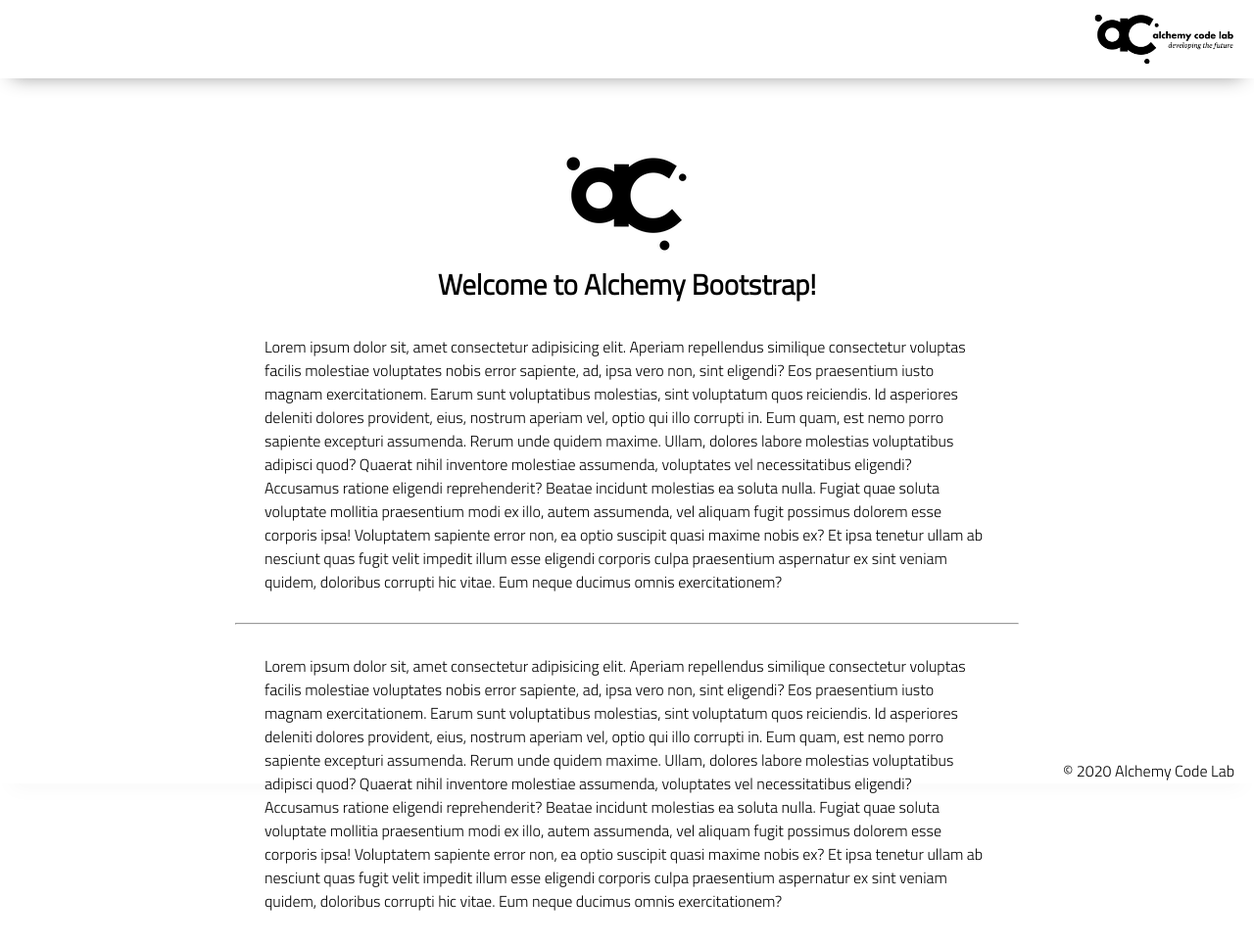
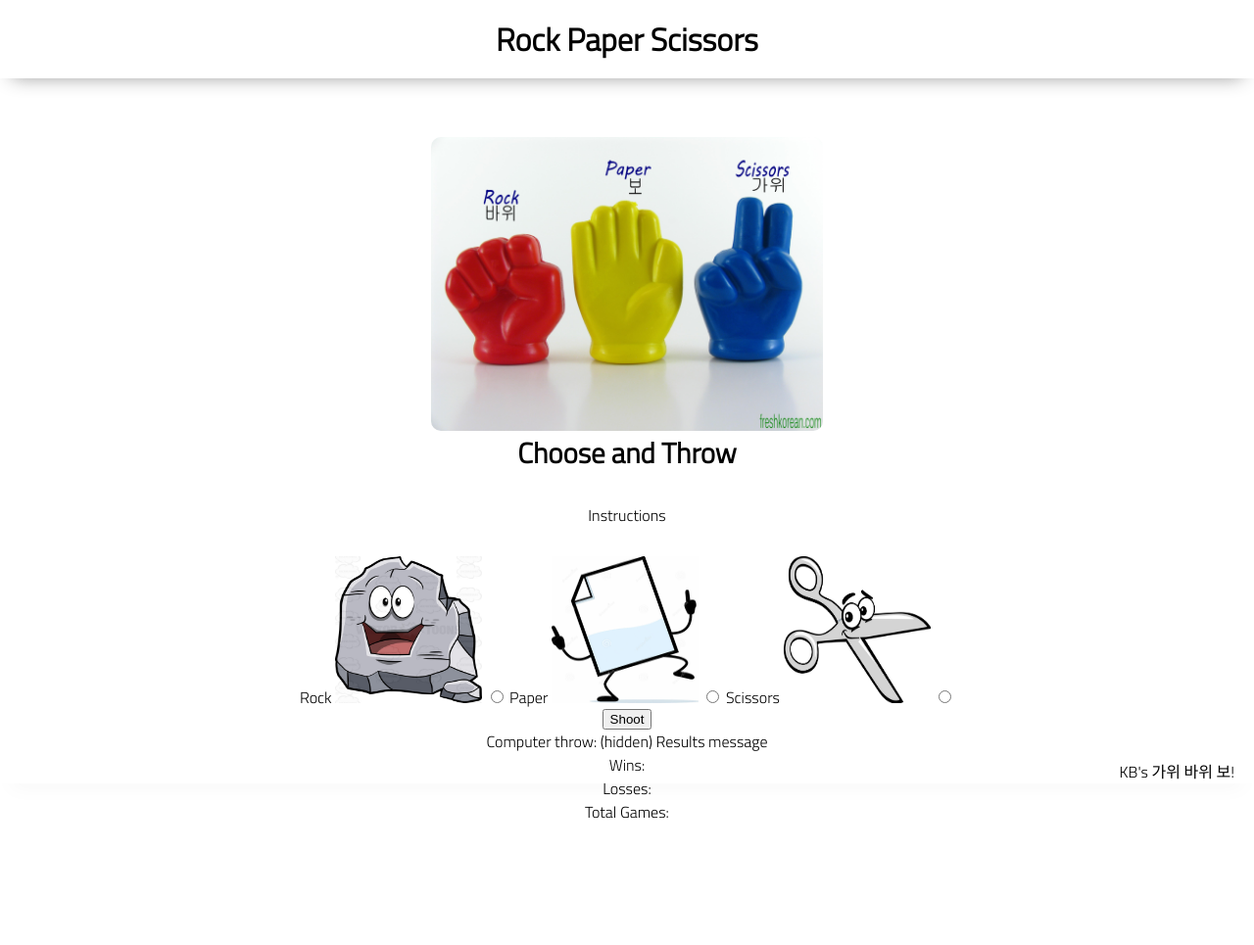
Before and after one commit to katrinkajb/lab-03-rock-paper-scissors, a plain HTML site: page index.html in a window 1280 px wide. Shown: the whole page at 98% size. After the commit the page ends 901 px from the top, so only its background shows below. Drawn offline with Linux system fonts and the light colour scheme.

Commit message:
initial html and css setup as well as beginning JS setup

```diff
--- a/app.js
+++ b/app.js
@@ -1,5 +1,19 @@
 // import functions and grab DOM elements
 
+const shootButton = document.getElementById('shoot-button');
+const computerThrow = document.getElementById('computer-throw');
+const resultsArea = document.getElementById('results-area');
+const winsCount = document.getElementById('wins-count');
+const totalGamesCount = document.getElementById('total-games-coun');
+
+
 // initialize state
+let wins = 0;
+let total = 0;
 
 // set event listeners to update state and DOM
+
+shootButton.addEventListener('click', () => {
+
+
+})
--- a/index.html
+++ b/index.html
@@ -14,38 +14,38 @@
 
 <body>
     <header>
-        <div class="gutter-right logo">
-            <img src="assets/big-logo.png"/>
-        </div>
+        Rock Paper Scissors
     </header>
-    <main>
-        <section class="main-section">
-            <img class="main-logo" src="assets/alchemy-logo.png"/>
+    <main class="main-section">
+        <section >
+            <img class="main-logo" src="assets/rock-paper-scissors.jpg"/>
             <h2>
-                Welcome to Alchemy Bootstrap!
+                Choose and Throw
             </h2>
-
-            <content>
-            <p>
-                Lorem ipsum dolor sit, amet consectetur adipisicing elit. Aperiam repellendus similique consectetur voluptas facilis molestiae voluptates nobis error sapiente, ad, ipsa vero non, sint eligendi? Eos praesentium iusto magnam exercitationem.
-                Earum sunt voluptatibus molestias, sint voluptatum quos reiciendis. Id asperiores deleniti dolores provident, eius, nostrum aperiam vel, optio qui illo corrupti in. Eum quam, est nemo porro sapiente excepturi assumenda.
-                Rerum unde quidem maxime. Ullam, dolores labore molestias voluptatibus adipisci quod? Quaerat nihil inventore molestiae assumenda, voluptates vel necessitatibus eligendi? Accusamus ratione eligendi reprehenderit? Beatae incidunt molestias ea soluta nulla.
-                Fugiat quae soluta voluptate mollitia praesentium modi ex illo, autem assumenda, vel aliquam fugit possimus dolorem esse corporis ipsa! Voluptatem sapiente error non, ea optio suscipit quasi maxime nobis ex?
-                Et ipsa tenetur ullam ab nesciunt quas fugit velit impedit illum esse eligendi corporis culpa praesentium aspernatur ex sint veniam quidem, doloribus corrupti hic vitae. Eum neque ducimus omnis exercitationem?
-            </p>
-            <hr />
-            <p>
-                Lorem ipsum dolor sit, amet consectetur adipisicing elit. Aperiam repellendus similique consectetur voluptas facilis molestiae voluptates nobis error sapiente, ad, ipsa vero non, sint eligendi? Eos praesentium iusto magnam exercitationem.
-                Earum sunt voluptatibus molestias, sint voluptatum quos reiciendis. Id asperiores deleniti dolores provident, eius, nostrum aperiam vel, optio qui illo corrupti in. Eum quam, est nemo porro sapiente excepturi assumenda.
-                Rerum unde quidem maxime. Ullam, dolores labore molestias voluptatibus adipisci quod? Quaerat nihil inventore molestiae assumenda, voluptates vel necessitatibus eligendi? Accusamus ratione eligendi reprehenderit? Beatae incidunt molestias ea soluta nulla.
-                Fugiat quae soluta voluptate mollitia praesentium modi ex illo, autem assumenda, vel aliquam fugit possimus dolorem esse corporis ipsa! Voluptatem sapiente error non, ea optio suscipit quasi maxime nobis ex?
-                Et ipsa tenetur ullam ab nesciunt quas fugit velit impedit illum esse eligendi corporis culpa praesentium aspernatur ex sint veniam quidem, doloribus corrupti hic vitae. Eum neque ducimus omnis exercitationem?
-            </p>
-
+            <p>Instructions</p>
+            <div>
+                <label>
+                    Rock <img src="assets/rock-03.jpg" id='options-pics'>
+                    <input type="radio" name='rsp' value="rock"></input>
+                </label>
+                <label>
+                    Paper <img src="assets/paper.jpg" id='options-pics'>
+                    <input type="radio" name='rsp' value="paper"></input>
+                </label>
+                <label>
+                    Scissors <img src="assets/scissors.jpg" id='options-pics'>
+                    <input type="radio" name='rsp' value="scissors"></input>
+                </label>
+            </div>
+            <button id='shoot-button'>Shoot</button>
+            <div id='computer-throw'>Computer throw: (hidden) <span id='results-area'>Results message</span></div>
+            <div id='wins-count'>Wins:</div>
+            <div id='losses-count'>Losses:</div>
+            <div id='total-games-count'>Total Games:</div>
         </section>
     </main>
     <footer>
-        <div class="copy gutter-right">&copy; 2020 Alchemy Code Lab</div>
+        <div class="copy gutter-right">KB's 가위 바위 보!</div>
     </footer>
 
     <script type="module" src="app.js"></script>
--- a/styles/style.css
+++ b/styles/style.css
@@ -47,10 +47,13 @@ section {
 
 header {
     display: flex;
-    justify-content: flex-end;
+    justify-content: center;
+    align-items: center;
     background-color: var(--color3);
     height: var(--header-height);
     box-shadow: var(--shadow);
+    font-size: xx-large;
+    font-weight: 900;
 }
 
 footer {
@@ -71,14 +74,14 @@ h2 {
 }
 
 .main-logo {
-    animation: pulse 5s infinite ease-in-out;
+    height: 300px;
+    width: 400px;
+    border-radius: 10px;
 }
 
 header img {
     height: var(--header-height);
 }
-
-
 
 content {
     width: 80%;
@@ -99,21 +102,7 @@ footer {
     box-shadow: var(--shadow);
 }
 
-  @keyframes pulse {
-    20% {
-      transform: rotate3d(-10, -10, -10, 50deg) scale(1.2);
-    }
-
-    40% {
-        transform: rotate3d(10, 10, -10, 50deg) scale(1);
-    }
-
-    60% {
-        transform: rotate3d(-10, 10, 10, 50deg) scale(1.2);
-      }
-
-    80% {
-        transform: rotate3d(10, 10, 10, 50deg) scale(1);
-    }
-
-  }
+#options-pics {
+    height: 150px;
+    width: 150px;
+}
```
Also changed, not shown: assets/paper.jpg (added), assets/rock-03.jpg (added), assets/rock-paper-scissors.jpg (added), assets/scissors.jpg (added), 1 other file.
